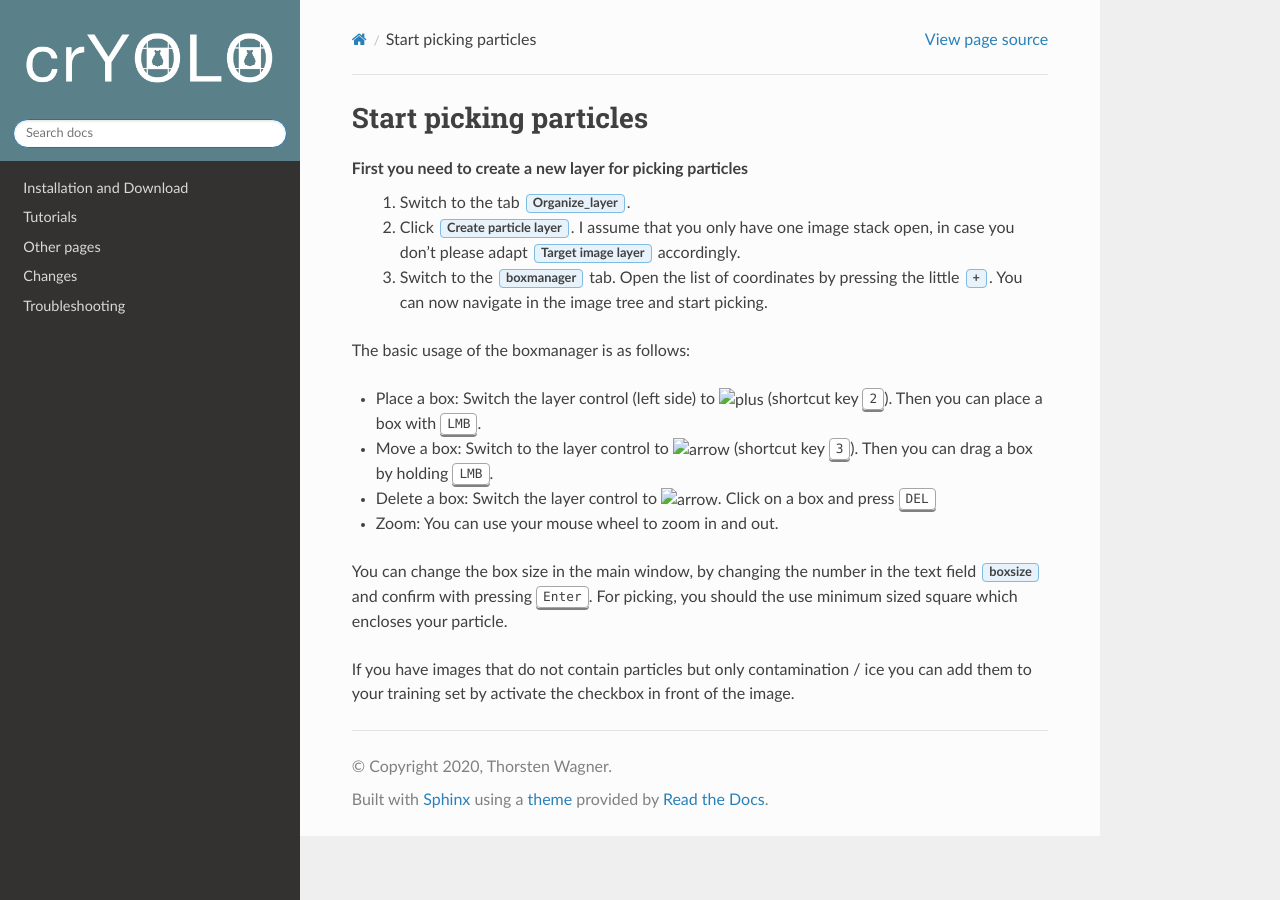
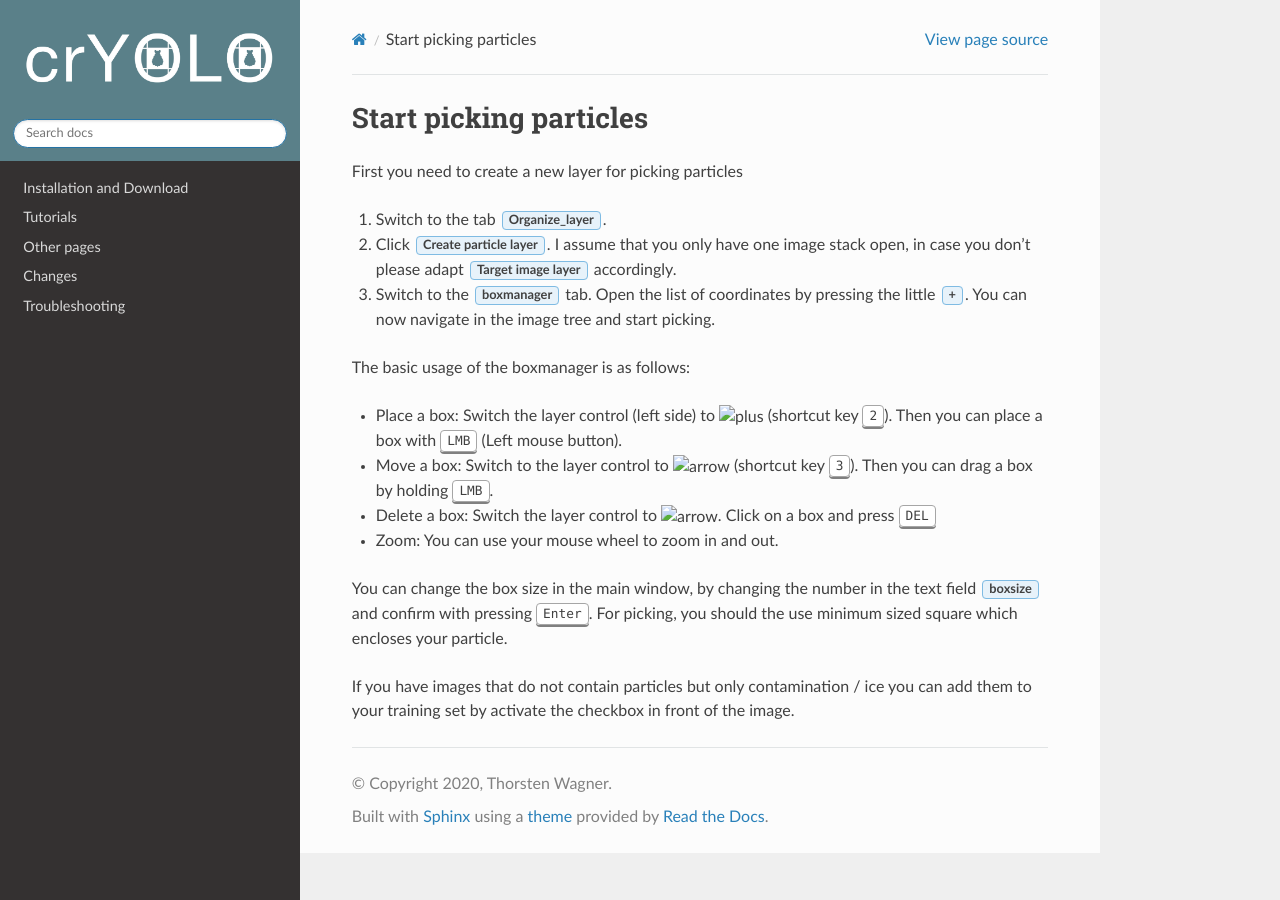
Before and after one commit to MPI-Dortmund/cryolo, a Sphinx documentation site: the page built from source/tutorials/text_modules/data_prep_pick_particles.rst, in a window 1280 px wide. Built offline with Sphinx 7.4.7 and the Read the Docs theme 2.0.0, drawn with Linux system fonts in a browser that asks for light colours.

Commit message:
reformat

```diff
--- a/source/tutorials/text_modules/data_prep_filter.rst
+++ b/source/tutorials/text_modules/data_prep_filter.rst
@@ -1 +1,4 @@
-You might want to run a low pass filter before you start picking. Switch to tab :guilabel:`bandpass_filter` and check if the default :guilabel:`LP resolution` is ok and that the extracted :guilabel:`Pixel size` is correct. Press :guilabel:`Run` to get a new layer with your low pass filtered images. It will filter the images on-the-fly.
+Increase the contrast
+"""""""""""""""""""""""
+
+You might want to run a low pass filter before you start picking to get better contrast. Switch to tab :guilabel:`bandpass_filter` and check if the default :guilabel:`LP resolution` is ok and that the extracted :guilabel:`Pixel size` is correct. Press :guilabel:`Run` to get a new layer with your low pass filtered images. It will filter the images on-the-fly.
--- a/source/tutorials/text_modules/data_prep_pick_particles.rst
+++ b/source/tutorials/text_modules/data_prep_pick_particles.rst
@@ -2,16 +2,17 @@
 """""""""""""""""""""""
 
 First you need to create a new layer for picking particles
- 1. Switch to the tab :guilabel:`Organize_layer`.
- 2. Click :guilabel:`Create particle layer`. I assume that you only have one image stack open, in case you don't please adapt :guilabel:`Target image layer` accordingly.
- 3. Switch to the :guilabel:`boxmanager` tab. Open the list of coordinates by pressing the little :guilabel:`+`. You can now navigate in the image tree and start picking.
+
+#. Switch to the tab :guilabel:`Organize_layer`.
+#. Click :guilabel:`Create particle layer`. I assume that you only have one image stack open, in case you don't please adapt :guilabel:`Target image layer` accordingly.
+#. Switch to the :guilabel:`boxmanager` tab. Open the list of coordinates by pressing the little :guilabel:`+`. You can now navigate in the image tree and start picking.
 
 .. |plus| image:: ../img/napari/plus_icon.png
 .. |arrow| image:: ../img/napari/shape_arrow_icon.png
 
 The basic usage of the boxmanager is as follows:
 
-* Place a box: Switch the layer control (left side) to |plus| (shortcut key :kbd:`2`). Then you can place a box with :kbd:`LMB`.
+* Place a box: Switch the layer control (left side) to |plus| (shortcut key :kbd:`2`). Then you can place a box with :kbd:`LMB` (Left mouse button).
 * Move a box: Switch  to the layer control to |arrow| (shortcut key :kbd:`3`). Then you can drag a box by holding :kbd:`LMB`.
 * Delete a box: Switch the layer control to |arrow|.  Click on a box and press :kbd:`DEL`
 * Zoom: You can use your mouse wheel to zoom in and out.
```
